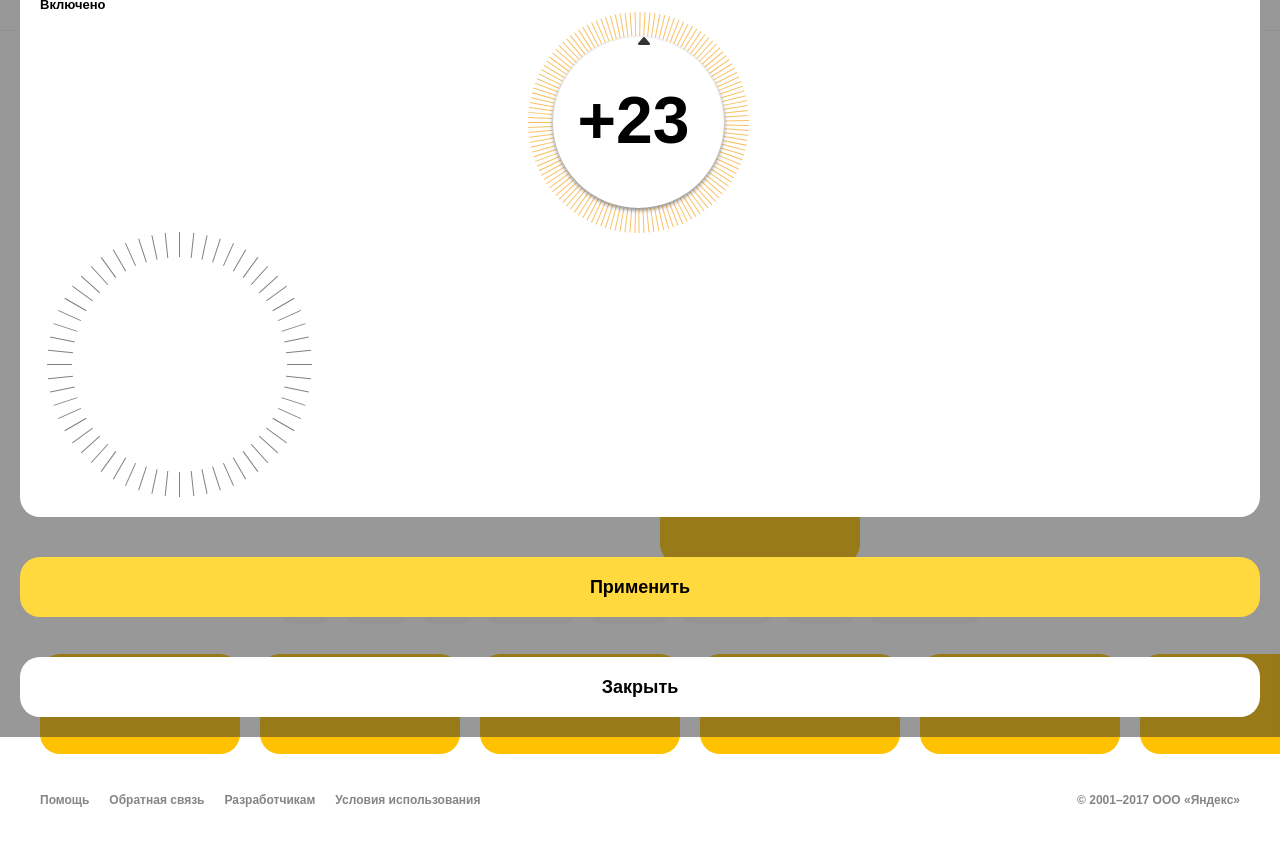
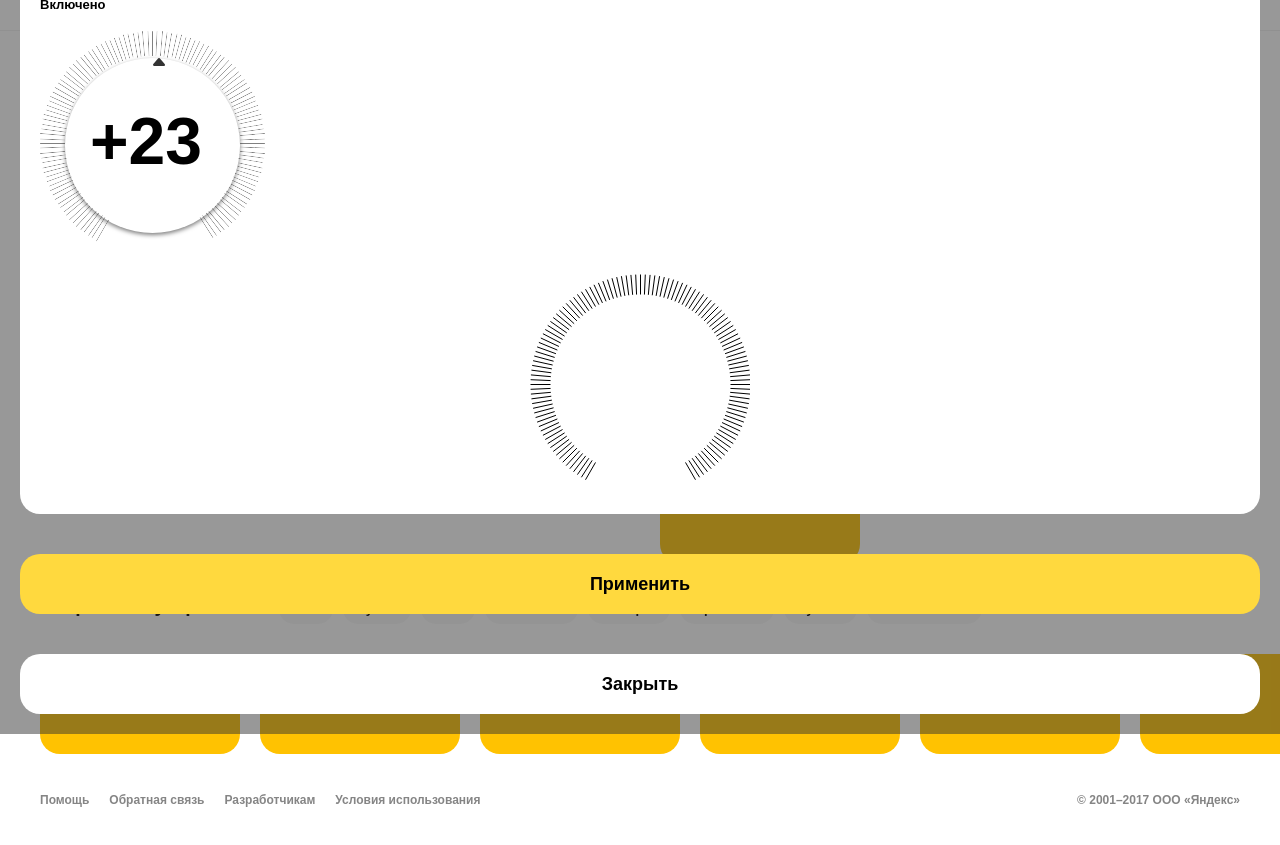
Before and after one commit to DanilaLeontyev/shri18-task2, a website built with webpack: page src/index.html in a window 1280 px wide. Shown: the part 66-911 px from the top of the page. Built offline with nearby package versions, Linux system fonts and the light colour scheme.

Commit message:
сделал деления термостата на canvas

```diff
--- a/src/index.html
+++ b/src/index.html
@@ -197,20 +197,19 @@
         <p class="device-status">Включено</p>
       </div>
       <div class="thermostat">
-        <div class="thermostat-scale">
+        <div class="notch-container">
           <div id="controller">
             <div class="knob"></div>
-
           </div>
           <div class="temperature">+23</div>
         </div>
       </div>
-      <div class="notch-container"></div>
+      <canvas width="220" height="220" id="notch"></canvas>
     </div>
 
-    <div class="popup-buttons">
-      <button class="popup-apply">Применить</button>
-      <button class="popup-close">Закрыть</button>
+    <div class="popup-buttons ">
+      <button class="popup-apply ">Применить</button>
+      <button class="popup-close ">Закрыть</button>
     </div>
   </div>
 </body>
--- a/src/script/thermostat.js
+++ b/src/script/thermostat.js
@@ -1,21 +1,8 @@
-import { Draggable } from 'gsap/draggable'
-
-// Draggable.create('#controller', {
-//     type: "rotation",
-//     throwProps: true,
-//     bounds: { maxRotation: 135, minRotation: -135 },
-//     onClick: function () {
-//         console.log("clicked");
-//     },
-//     onThrowComplete: function () {
-//         console.log(this.rotation);
-//     }
-// })
-
 const controller = document.querySelector('#controller')
 const temperature = document.querySelector('.temperature')
+
 let minAngle = 130;
-let maxAngle = 230;
+let maxAngle = 240;
 
 controller.addEventListener('mousedown', function () {
     this.addEventListener('mousemove', moveController)
@@ -23,6 +10,12 @@ controller.addEventListener('mousedown', function () {
         this.removeEventListener('mousemove', moveController)
     })
 })
+
+function vec2ang(x, y) {
+    let angleInRadians = Math.atan2(y, x);
+    let angleInDegrees = (angleInRadians / Math.PI) * 180;
+    return angleInDegrees;
+}
 
 function moveController(event) {
     let rect = this.getBoundingClientRect();
@@ -33,42 +26,63 @@ function moveController(event) {
     let mouseX = event.pageX
     let mouseY = event.pageY
 
-    let radians = Math.atan2(mouseX - x, mouseY - y)
-    let degree = (radians * (180 / Math.PI) * -1) + 180;
-
+    let degree = vec2ang(mouseX - x, mouseY - y) + 90
     if (degree >= minAngle && degree <= maxAngle) {
         return;
     }
 
     this.style.transform = `rotate(${degree}deg)`
-    console.log(degree)
 }
 
-let angle = 0;
-let rotate_x = 120;
+let angle = Math.PI * 2 / 3;
+let rotate_x = 100;
 let rotate_y = 0;
 
-function vec2ang(x, y) {
-    let angleInRadians = Math.atan2(y, x);
-    let angleInDegrees = (angleInRadians / Math.PI) * 180;
-    return angleInDegrees;
-}
+
 
 let notchContainer = document.querySelector('.notch-container')
 
-for (let i = 0; i < 60; i++) {
+for (let i = 0; i < 120; i++) {
     let thin = document.createElement("div");
     let x = rotate_x * Math.cos(angle) - rotate_y * Math.cos(angle);
     let y = rotate_y * Math.cos(angle) + rotate_x * Math.sin(angle);
     let r = vec2ang(x, y);
     thin.className = "thin";
-    thin.style.left = 127 + x + "px";
-    thin.style.top = 127 + y + "px";
+    thin.style.left = 100 + x + "px";
+    thin.style.top = 110 + y + "px";
     thin.style.transform = "rotate(" + r + "deg)";
     notchContainer.appendChild(thin);
-    angle += (Math.PI / 300) * 10;
+    angle += (Math.PI / 720) * 10;
 }
 
-function updateValue(degree) {
 
+drawNotch()
+
+function drawNotch() {
+    let canvas = document.querySelector('#notch')
+    let ctx = canvas.getContext('2d')
+
+    ctx.translate(0.5, 0.5);
+    let centerX = canvas.width / 2
+    let centerY = canvas.height / 2
+
+    let radiusOut = canvas.width / 2
+    let radiusIn = radiusOut - 20
+    angle = -4 * Math.PI / 3;
+    ctx.strokeStyle = 'black'
+    ctx.lineWidth = 1;
+
+    for (let i = 0; i < 121; i++) {
+        let x1 = centerX + radiusOut * Math.cos(angle)
+        let y1 = centerY + radiusOut * Math.sin(angle)
+
+        let x2 = centerX + radiusIn * Math.cos(angle)
+        let y2 = centerY + radiusIn * Math.sin(angle)
+
+        ctx.beginPath();
+        ctx.moveTo(x1, y1);
+        ctx.lineTo(x2, y2);
+        ctx.stroke();
+        angle += Math.PI / 360 * 5
+    }
 }
--- a/src/style/popup-thermostat.scss
+++ b/src/style/popup-thermostat.scss
@@ -43,24 +43,21 @@
 }
 
 .thermostat {
-    flex-grow: 1;
     position: relative;
+    width: 220px;
+    height: 220px;
 }
-.thermostat-scale {
+.notch-container {
     position: relative;
-    width: 225px;
-    height: 225px;
     margin: 0 auto;
-    background-image: url('./assets/Oval@1x.svg');
-    background-repeat: no-repeat;
 }
 
 #controller {
     top: 25px;
     left: 25px;
     border-radius: 50%;
-	height: 171px;
-    width: 171px;
+	height: 175px;
+    width: 175px;
     position: absolute;
     background-color: transparent;
     box-shadow: 0 2px 4px 0 rgba(0,0,0,0.5);
@@ -82,14 +79,15 @@
     background-repeat: no-repeat;
 }
 
-.notch-container {
-    position: relative;
-    width: 260px;
-    height: 260px;
-}
 .thin {
     position: absolute;
-     width: 25px;
-     height: 1px;
-     border-top: 1px solid gray;
+    width: 25px;
+    height: 1px;
+    border-top: 1px solid gray;
+    border-radius: 20px;
 }
+
+
+#notch {
+    align-self: center;
+}
```
